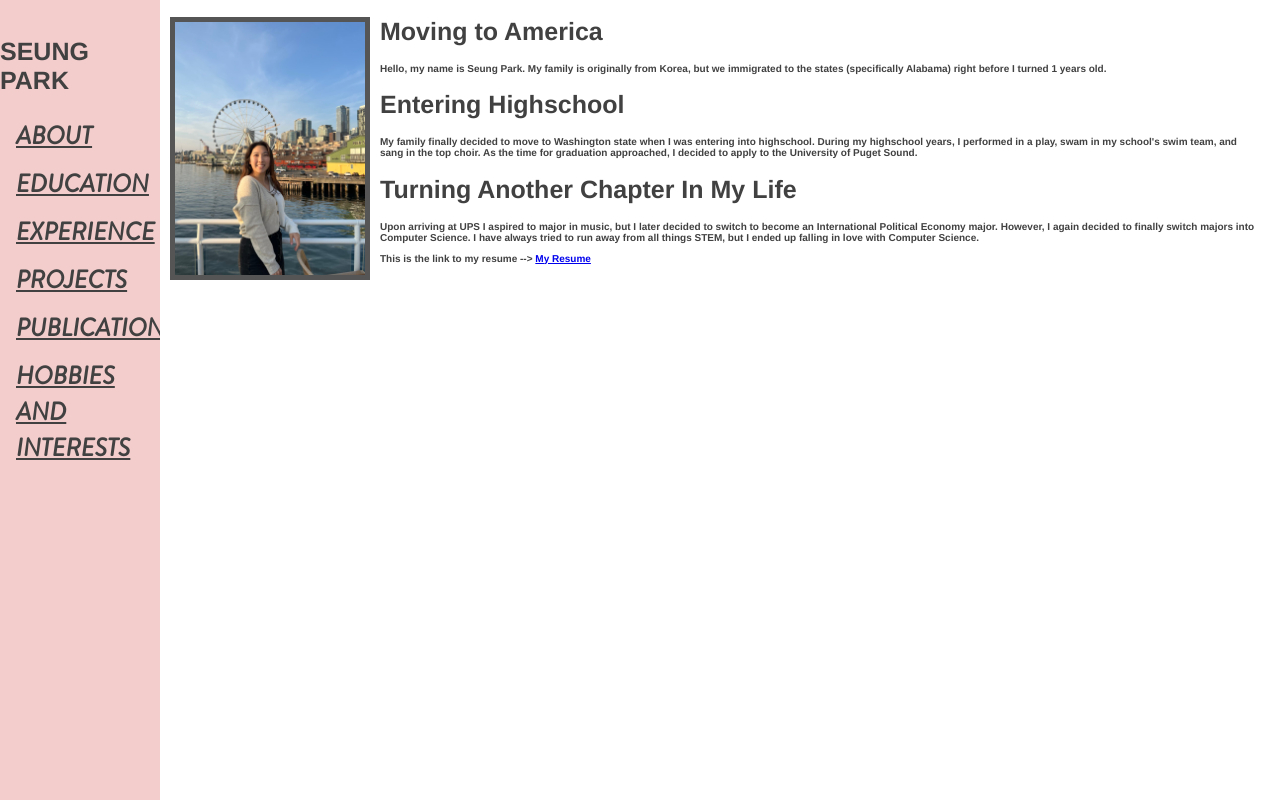
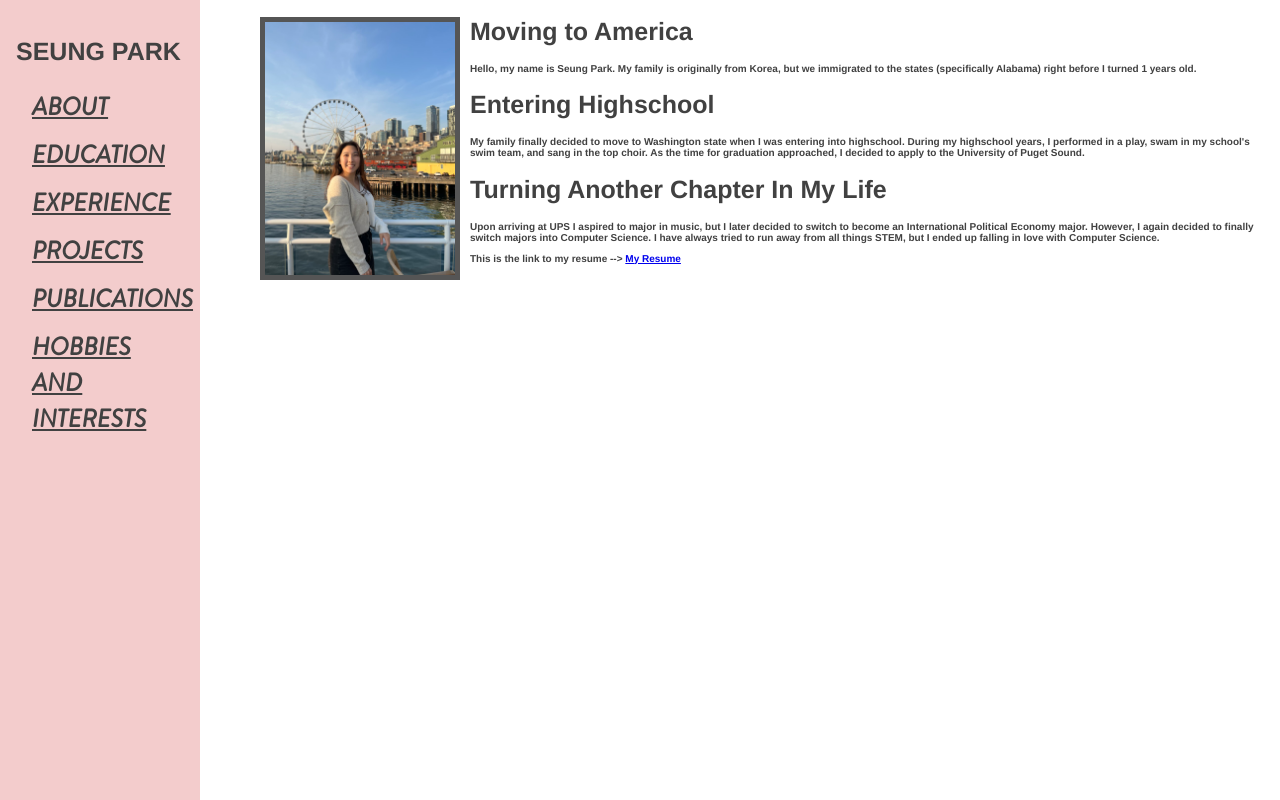
Before and after one commit to separk924/separk924.github.io, a plain HTML site: page index.html in a window 1280 px wide. Drawn offline with Linux system fonts and the light colour scheme.

Commit message:
edited sidebar

```diff
--- a/default.css
+++ b/default.css
@@ -34,16 +34,18 @@ li {
   box-sizing: border-box;
 }
 .synopsis {
-  margin-left: 160px; /* Same as the width of the sidebar */
+  margin-left: 250px; /* Same as the width of the sidebar */
   padding: 0px 10px;
   font-size: 15px;
   font-weight: bold;
 }
 /* The sidebar menu */
 .sidenav {
+  padding: 6px 8px 6px 16px;
   font-family: bg-font;
+  font-size: 50px;
   height: 100%; /* Full-height: remove this if you want "auto" height */
-  width: 160px; /* Set the width of the sidebar */
+  width: 200px; /* Set the width of the sidebar */
   position: fixed; /* Fixed Sidebar (stay in place on scroll) */
   z-index: 1; /* Stay on top */
   top: 0; /* Stay at the top */
```
